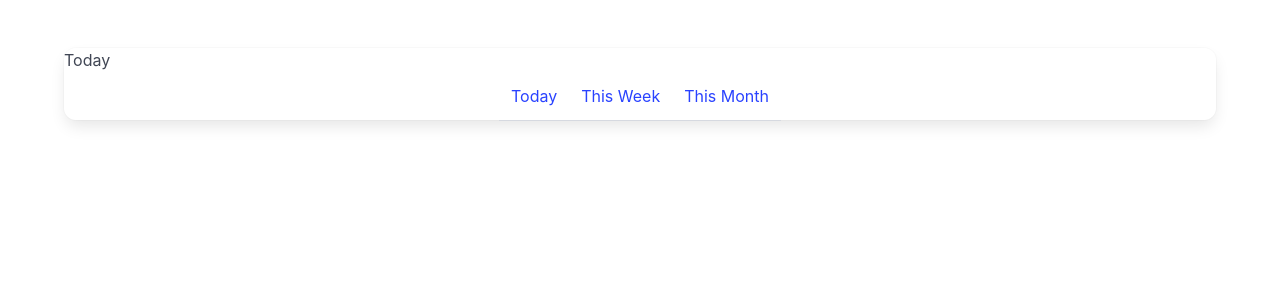
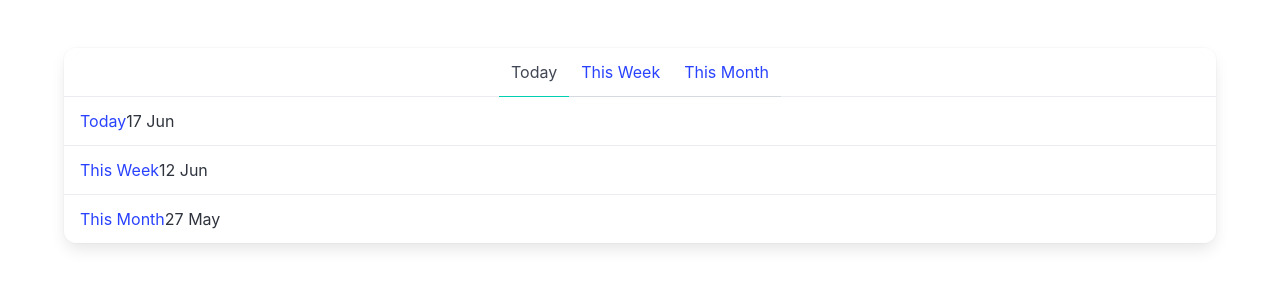
Before and after one commit to kelvi-zignuts/reactive_store_from_scratch, a Vue app: page / in a window 1280 px wide. Shown: the top 300 px of the page. Built offline with nearby package versions, Linux system fonts and the light colour scheme.

Commit message:
working with reactivity with ref, type safety with typescript, dateTime with typescript : in that create ts file for show current date and last week date and last month date regarding current date

```diff
--- a/package.json
+++ b/package.json
@@ -9,6 +9,8 @@
     "preview": "vite preview"
   },
   "dependencies": {
+    "@types/luxon": "^3.4.2",
+    "luxon": "^3.4.4",
     "vue": "^3.4.21"
   },
   "devDependencies": {
--- a/src/components/TimeLine.vue
+++ b/src/components/TimeLine.vue
@@ -1,30 +1,44 @@
 <script setup lang="ts">
-import {ref} from 'vue'
+import { DateTime } from "luxon";
+import { ref } from "vue";
+import { Post, today, thisWeek, thisMonth } from "../posts";
 
-const periods = ["Today", "This Week", "This Month"];
+const periods = ["Today", "This Week", "This Month"] as const;
 
-let selectedPeriod = ref("Today");
+type Period = typeof periods[number];
 
-function selectPeriod(period: string) {
-  console.log(period);
+const selectedPeriod = ref<Period>("Today");
+
+function selectPeriod(period: Period) {
+    //   console.log(period);
     selectedPeriod.value = period;
 }
+
+const posts = [today, thisWeek, thisMonth]
+    .map(post => {
+    return {
+        ...post,
+        created: DateTime.fromISO(post.created)
+    }
+})
 </script>
 
 <template>
     <nav class="is-primary panel">
-    {{ selectedPeriod }}
+        <!-- {{ selectedPeriod }} -->
         <span class="panel-tabs">
             <!-- <a>Today</a>
             <a>This Week</a>
             <a>This Month</a> -->
-      <a
-        v-for="period in periods"
-        :key="period"
-        @click="selectPeriod(period)"
-      >
+            <a v-for="period in periods" :key="period" :class="{ 'is-active': period === selectedPeriod }"
+                @click="selectPeriod(period)">
                 {{ period }}
             </a>
         </span>
+
+        <a v-for="post of posts" :key="post.id" class="panel-block">
+            <a>{{ post.title }}</a>
+            <div>{{ post.created.toFormat("d MMM") }}</div>
+        </a>
     </nav>
 </template>
--- /dev/null
+++ b/src/posts.ts
@@ -0,0 +1,25 @@
+import { DateTime } from "luxon";
+
+export interface Post {
+    id:string
+    title:string
+    created:string
+}
+
+export const today:Post = {
+    id:"1",
+    title:"Today",
+    created:DateTime.now().toISO()
+}
+
+export const thisWeek:Post = {
+    id:"2",
+    title:"This Week",
+    created:DateTime.now().minus({days:5}).toISO()
+}
+
+export const thisMonth:Post = {
+    id:"3",
+    title:"This Month",
+    created:DateTime.now().minus({weeks:3}).toISO()
+}
```
Also changed, not shown: 1 other file (tests, documents, lock files or other folders). Lines whose indentation alone changed are shown as unchanged.
